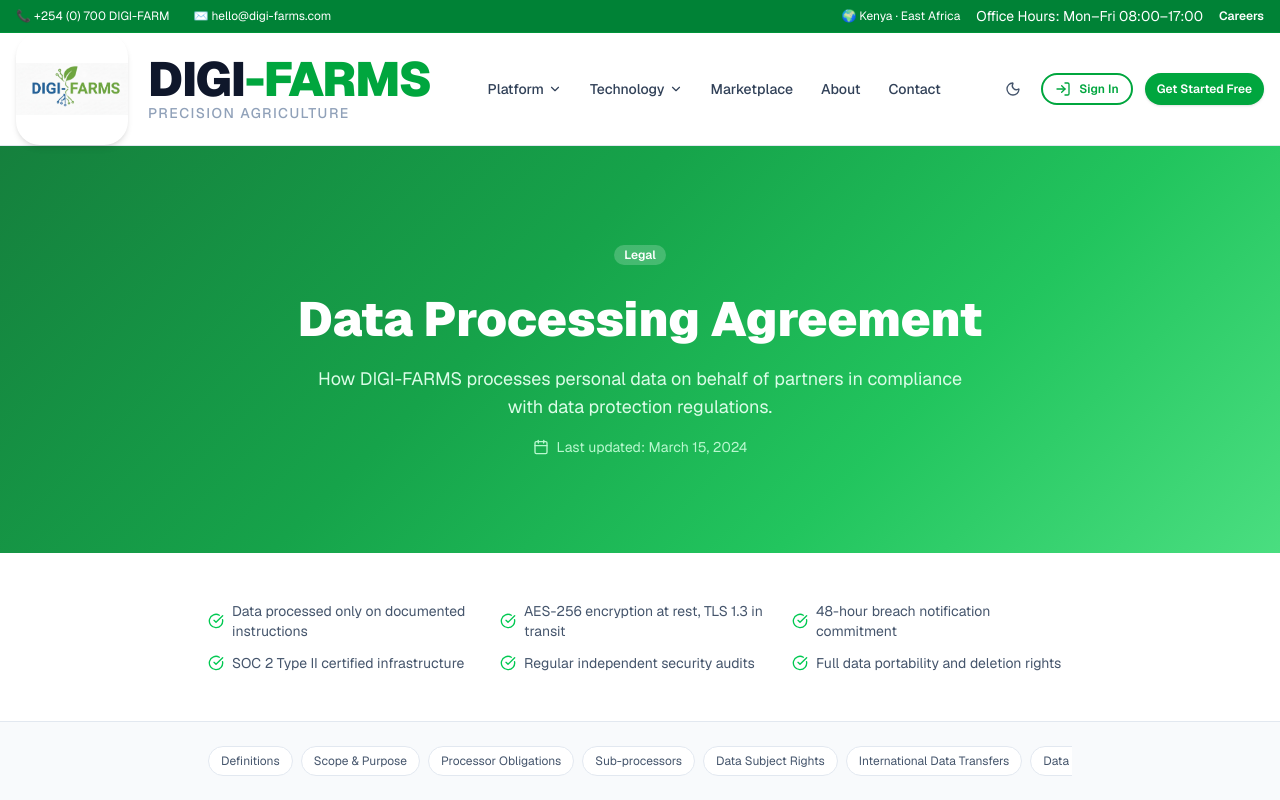
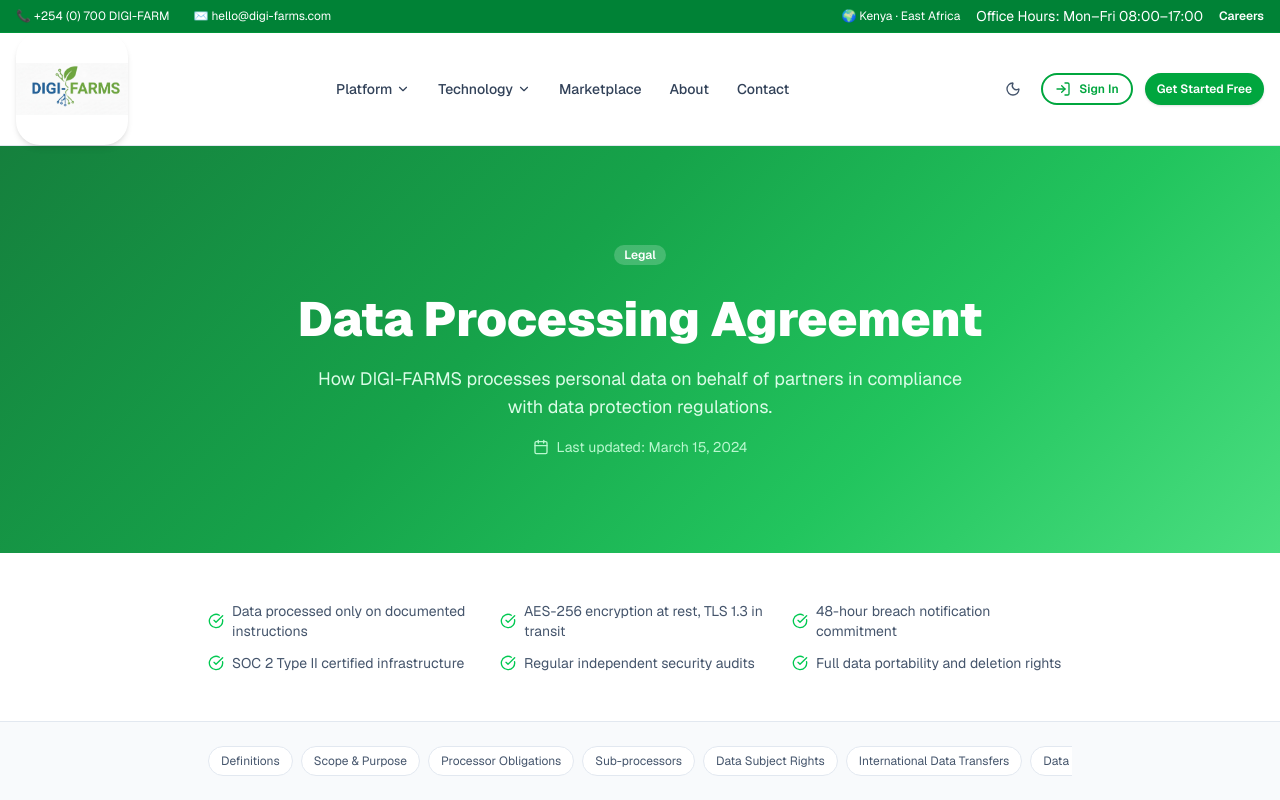
Before and after one commit to Faqih001/digi-farms, a Next.js app: page /legal/dpa in a window 1280 px wide. Shown: the top 800 px of the page. Built offline with nearby package versions, Linux system fonts and the light colour scheme.

Commit message:
feat: remove redundant branding text from header for cleaner design

```diff
--- a/components/layout/header.tsx
+++ b/components/layout/header.tsx
@@ -80,11 +80,6 @@ export default function Header() {
             <Link href="/" className="flex items-center gap-5 group">
               <div className="w-28 h-28 rounded-xl overflow-hidden flex items-center justify-center shadow-md group-hover:scale-105 transition-transform">
                 <Image src="/digi-farms-logo.jpeg" alt="DIGI-FARMS" width={112} height={112} quality={90} priority />
-              </div>
-              <div className="leading-none">
-                <span className="font-black text-4xl md:text-5xl text-slate-900 dark:text-white tracking-tight">DIGI</span>
-                <span className="font-black text-4xl md:text-5xl text-green-600 tracking-tight">-FARMS</span>
-                <div className="text-sm md:text-sm text-slate-400 font-medium tracking-widest uppercase">Precision Agriculture</div>
               </div>
             </Link>
 
```
